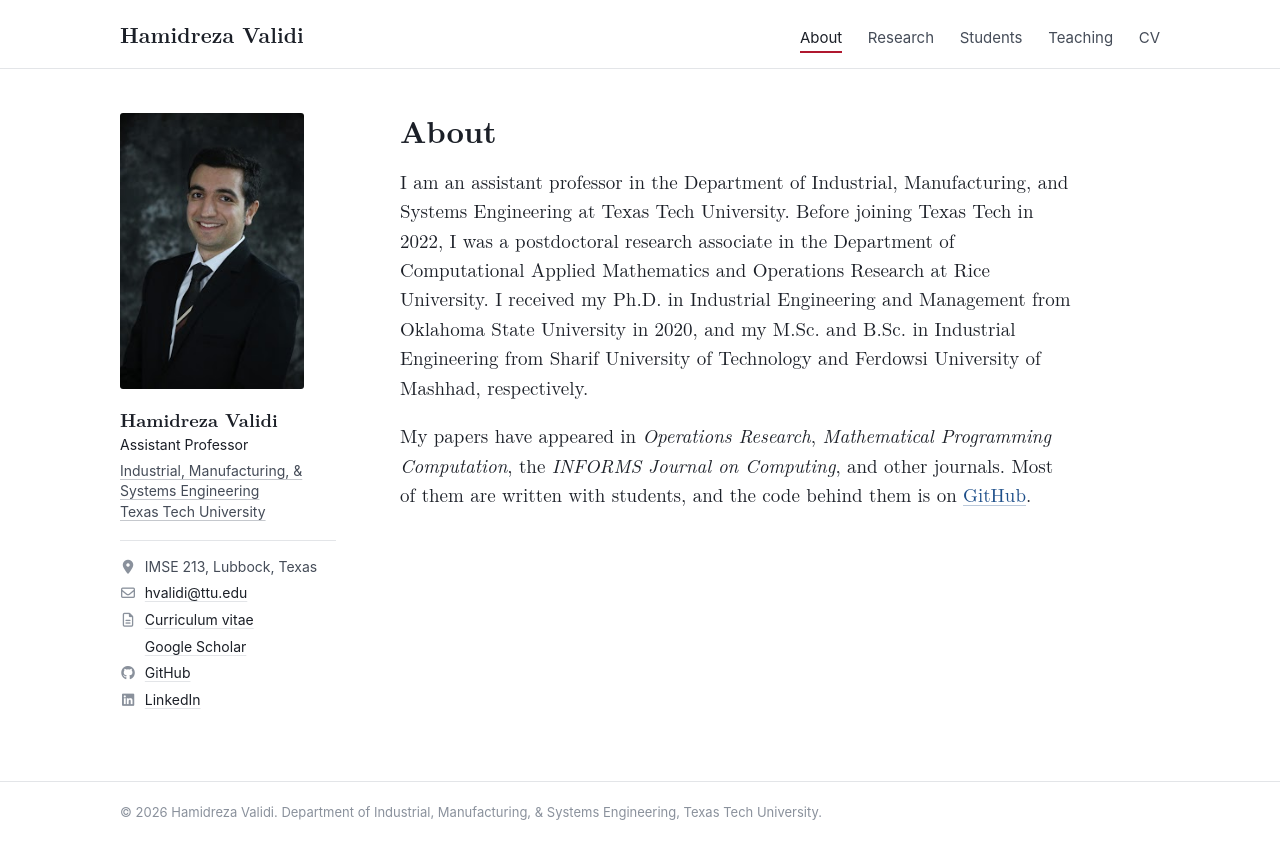
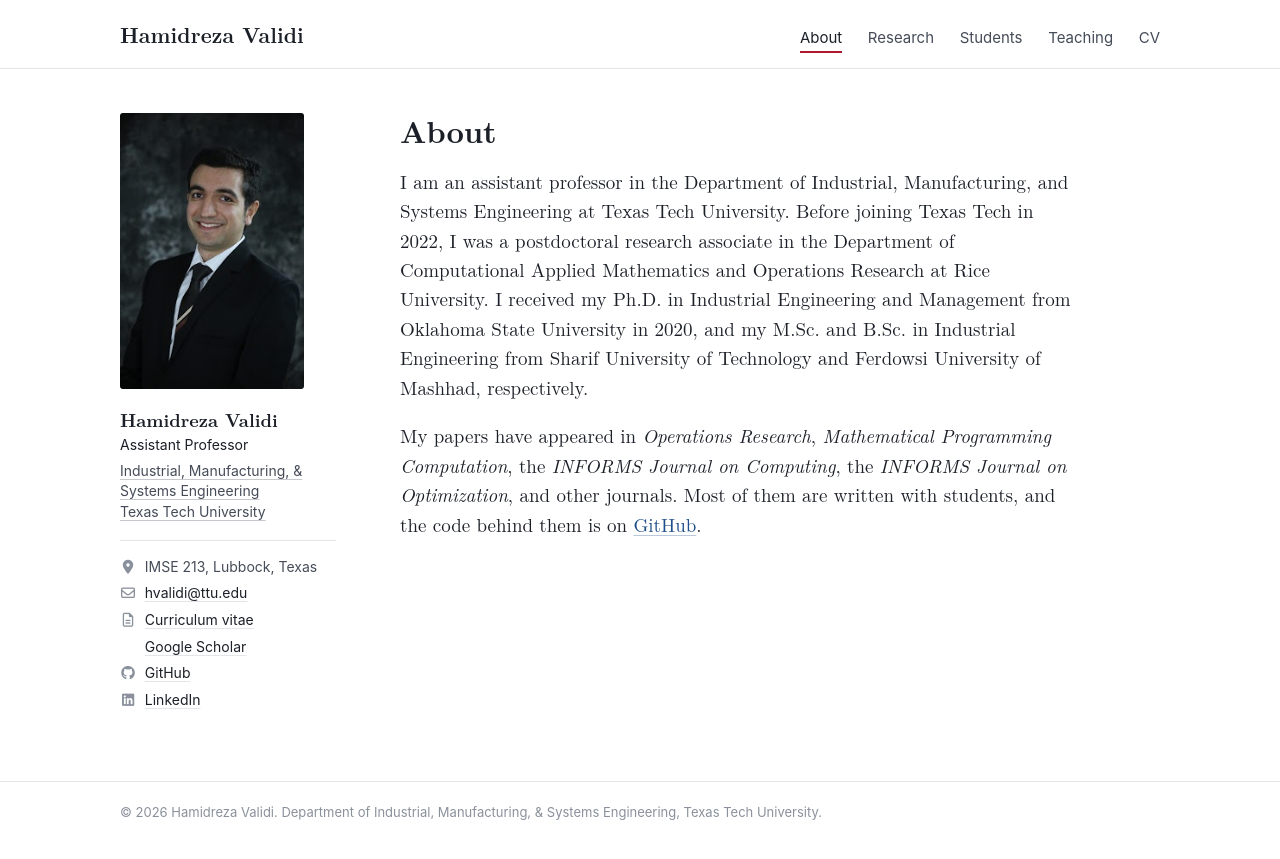
Before and after one commit to hamidrezavalidi/hamidrezavalidi.github.io, a Jekyll site: the page built from index.html, in a window 1280 px wide. Shown: the top 859 px of the page. Built offline with Jekyll 4.4.1, drawn with Linux system fonts in a browser that asks for light colours; some web fonts are replaced; a style sheet for code colours, icons or effects is not loaded.

Commit message:
Add files via upload

```diff
--- a/index.html
+++ b/index.html
@@ -6,5 +6,4 @@ title: About
 
 <p>I am an assistant professor in the Department of Industrial, Manufacturing, and Systems Engineering at Texas Tech University. Before joining Texas Tech in 2022, I was a postdoctoral research associate in the Department of Computational Applied Mathematics and Operations Research at Rice University. I received my Ph.D. in Industrial Engineering and Management from Oklahoma State University in 2020, and my M.Sc. and B.Sc. in Industrial Engineering from Sharif University of Technology and Ferdowsi University of Mashhad, respectively.</p>
 
-
-<p>My papers have appeared in <cite>Operations Research</cite>, <cite>Mathematical Programming Computation</cite>, the <cite>INFORMS Journal on Computing</cite>, and other journals. Most of them are written with students, and the code behind them is on <a href="{{ site.author.github }}">GitHub</a>.</p>
+<p>My papers have appeared in <cite>Operations Research</cite>, <cite>Mathematical Programming Computation</cite>, the <cite>INFORMS Journal on Computing</cite>, the <cite>INFORMS Journal on Optimization</cite>, and other journals. Most of them are written with students, and the code behind them is on <a href="{{ site.author.github }}">GitHub</a>.</p>
```
